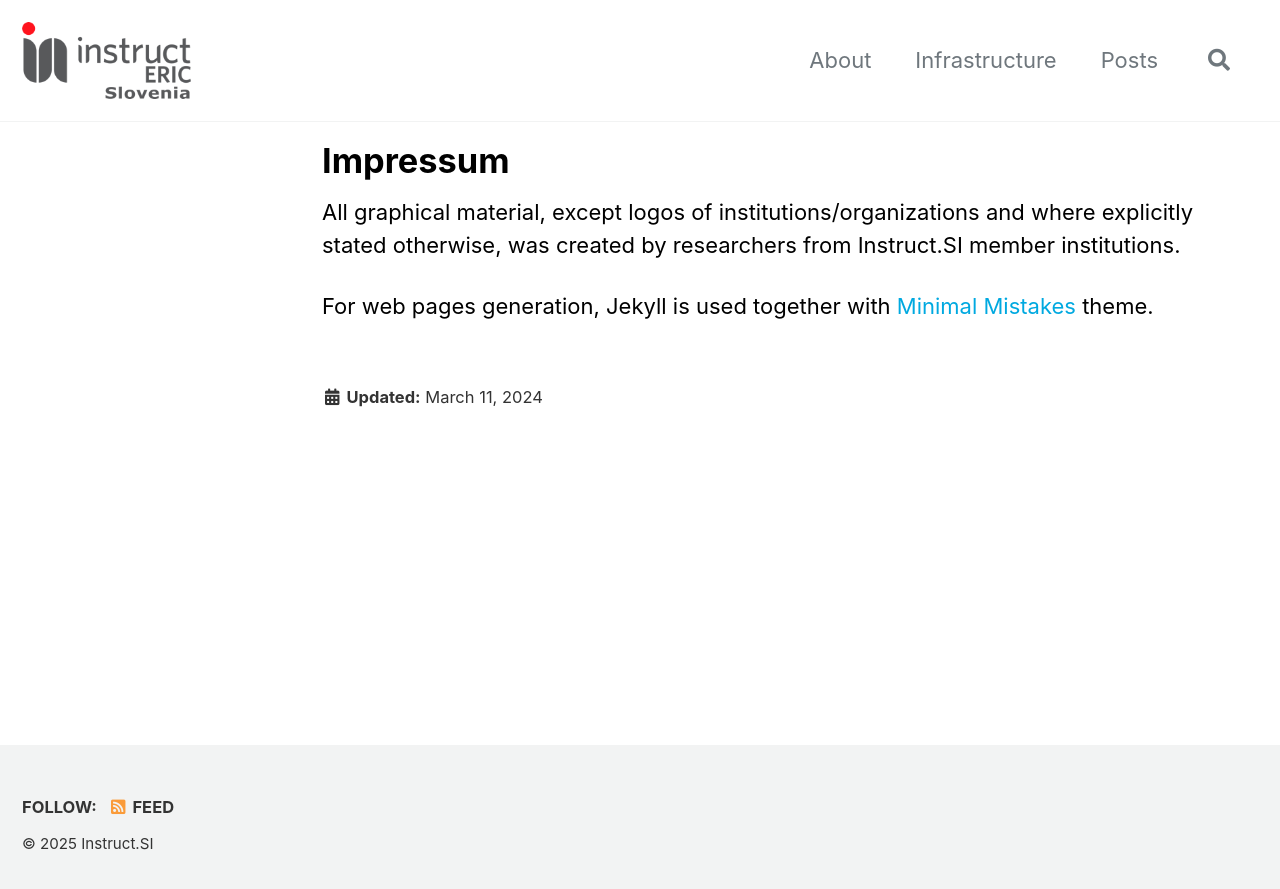
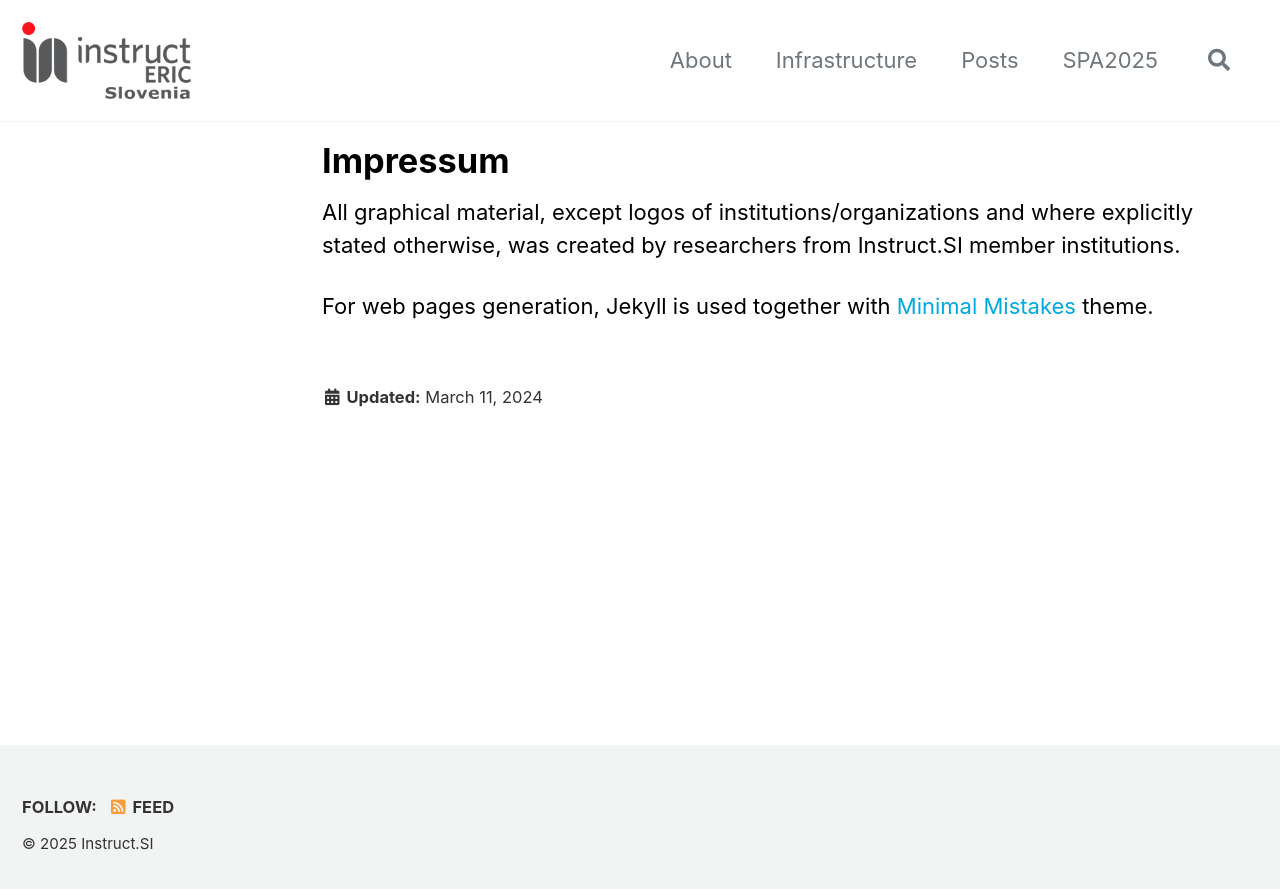
Before and after one commit to InstructSI/instructsi.github.io, a Jekyll site: the page built from _pages/impressum.md, in a window 1280 px wide. Shown: the top 889 px of the page. Built offline with Jekyll 4.4.1, drawn with Linux system fonts in a browser that asks for light colours; cached includes are drawn as plain includes.

Commit message:
added spa2025 to home navigation

```diff
--- a/_data/navigation.yml
+++ b/_data/navigation.yml
@@ -6,3 +6,5 @@ main:
     url: /infrastructure/
   - title: "Posts"
     url: /categories/
+  - title: "SPA2025"
+    url: /spa2025/
```
